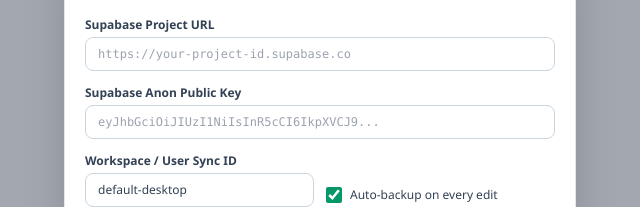
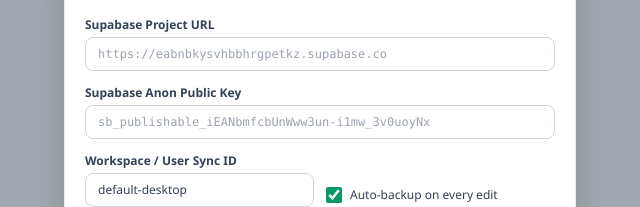
Before and after one commit to tonoyfb-web/To-Do-List, a plain HTML site: page index.html in a window 1280 px wide. Both pictures are taken after a click on the button "Cloud Backup". Shown: the part 186-393 px from the top of the page, 320-960 px from the left. Drawn offline with nearby package versions, Linux system fonts and the light colour scheme.

Commit message:
Update index.html

```diff
--- a/index.html
+++ b/index.html
@@ -743,12 +743,12 @@
       <div class="p-5 space-y-3.5 text-xs text-slate-700 max-h-[82vh] overflow-y-auto custom-scroll">
         <div>
           <label class="block font-semibold text-slate-700 mb-1">Supabase Project URL</label>
-          <input type="url" id="sbUrlInput" placeholder="https://your-project-id.supabase.co" class="w-full px-3 py-2 rounded-lg border border-slate-300 focus:ring-2 focus:ring-emerald-500 outline-none text-xs font-mono" />
+          <input type="url" id="sbUrlInput" placeholder="https://eabnbkysvhbbhrgpetkz.supabase.co" class="w-full px-3 py-2 rounded-lg border border-slate-300 focus:ring-2 focus:ring-emerald-500 outline-none text-xs font-mono" />
         </div>
 
         <div>
           <label class="block font-semibold text-slate-700 mb-1">Supabase Anon Public Key</label>
-          <input type="password" id="sbKeyInput" placeholder="eyJhbGciOiJIUzI1NiIsInR5cCI6IkpXVCJ9..." class="w-full px-3 py-2 rounded-lg border border-slate-300 focus:ring-2 focus:ring-emerald-500 outline-none text-xs font-mono" />
+          <input type="password" id="sbKeyInput" placeholder="sb_publishable_iEANbmfcbUnWww3un-i1mw_3v0uoyNx" class="w-full px-3 py-2 rounded-lg border border-slate-300 focus:ring-2 focus:ring-emerald-500 outline-none text-xs font-mono" />
         </div>
 
         <div class="grid grid-cols-1 sm:grid-cols-2 gap-3">
```
